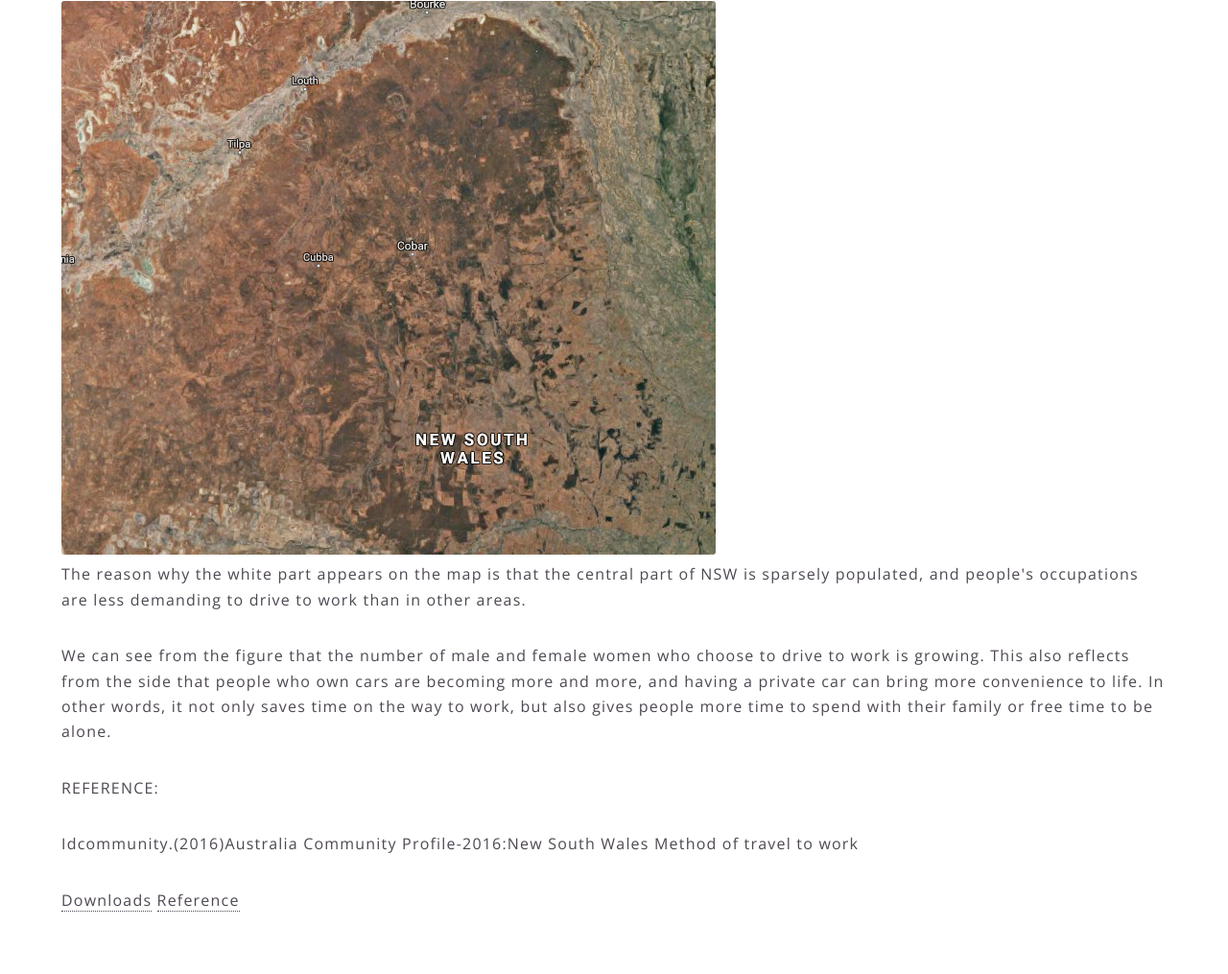
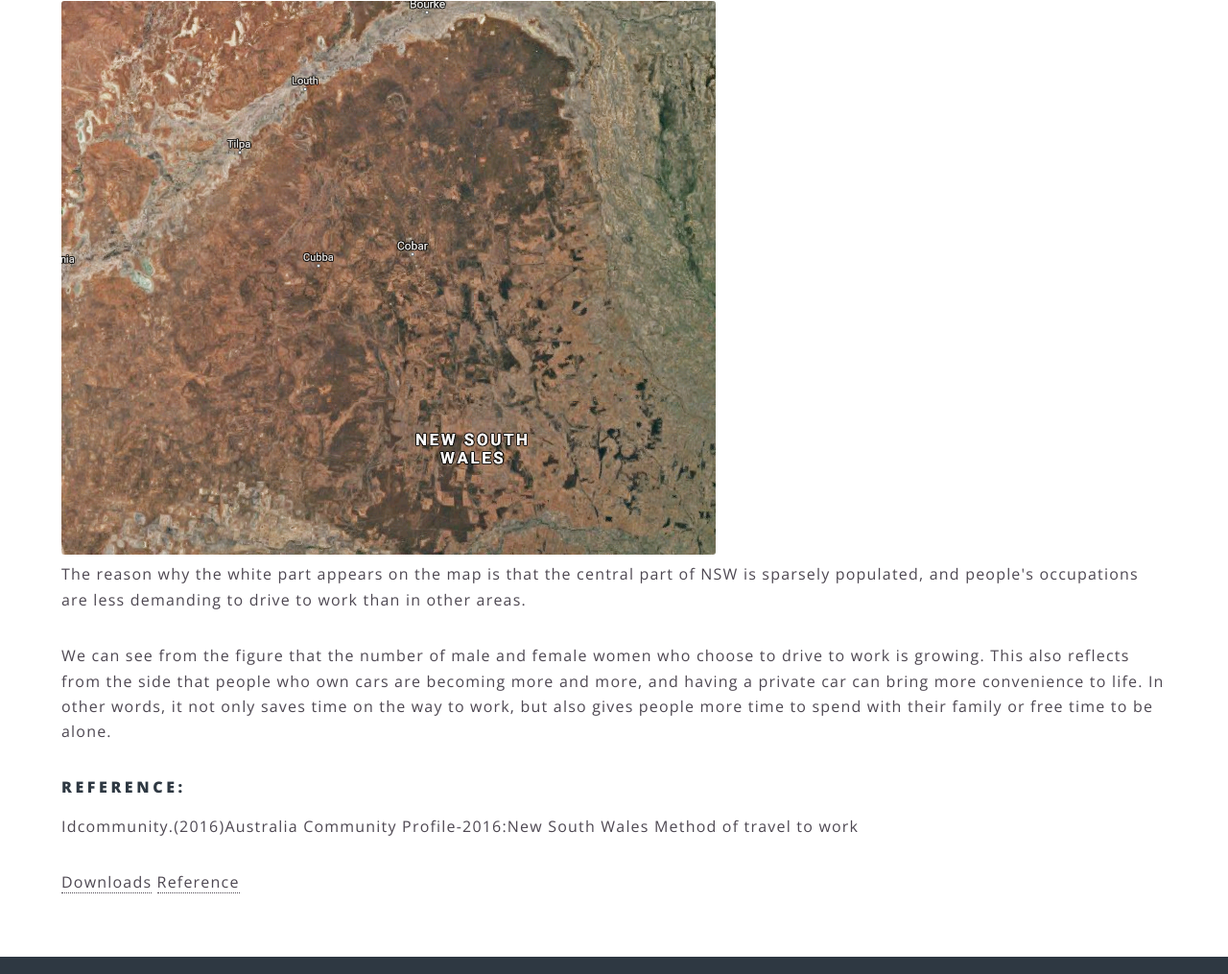
Before and after one commit to 710838665/mal, a plain HTML site: page generic.html in a window 1280 px wide. Shown: the part 4336-5351 px from the top of the page at 96% size. Drawn offline with nearby package versions, Linux system fonts and the light colour scheme; files that its build step writes are made by us from their sources.

Commit message:
Update generic.html

```diff
--- a/generic.html
+++ b/generic.html
@@ -68,7 +68,7 @@
 								<div class="image"><img src="images/222.jpg" alt="" /></div><div class="content">
 								<p>The reason why the white part appears on the map is that the central part of NSW is sparsely populated, and people's occupations are less demanding to drive to work than in other areas.</p>
 								<p>We can see from the figure that the number of male and female women who choose to drive to work is growing. This also reflects from the side that people who own cars are becoming more and more, and having a private car can bring more convenience to life. In other words, it not only saves time on the way to work, but also gives people more time to spend with their family or free time to be alone.</p>
-								<p>REFERENCE:</P>
+								<h4>REFERENCE:</h4>
 								<p>Idcommunity.(2016)Australia Community Profile-2016:New South Wales Method of travel to work</p>
 
 								<a href="https://drive.google.com/open?id=1u1vbbIgzgMp7_AyIWTj6dpVZFr7DEGtn" title="Downloads" target="_blank">Downloads</a>
```
